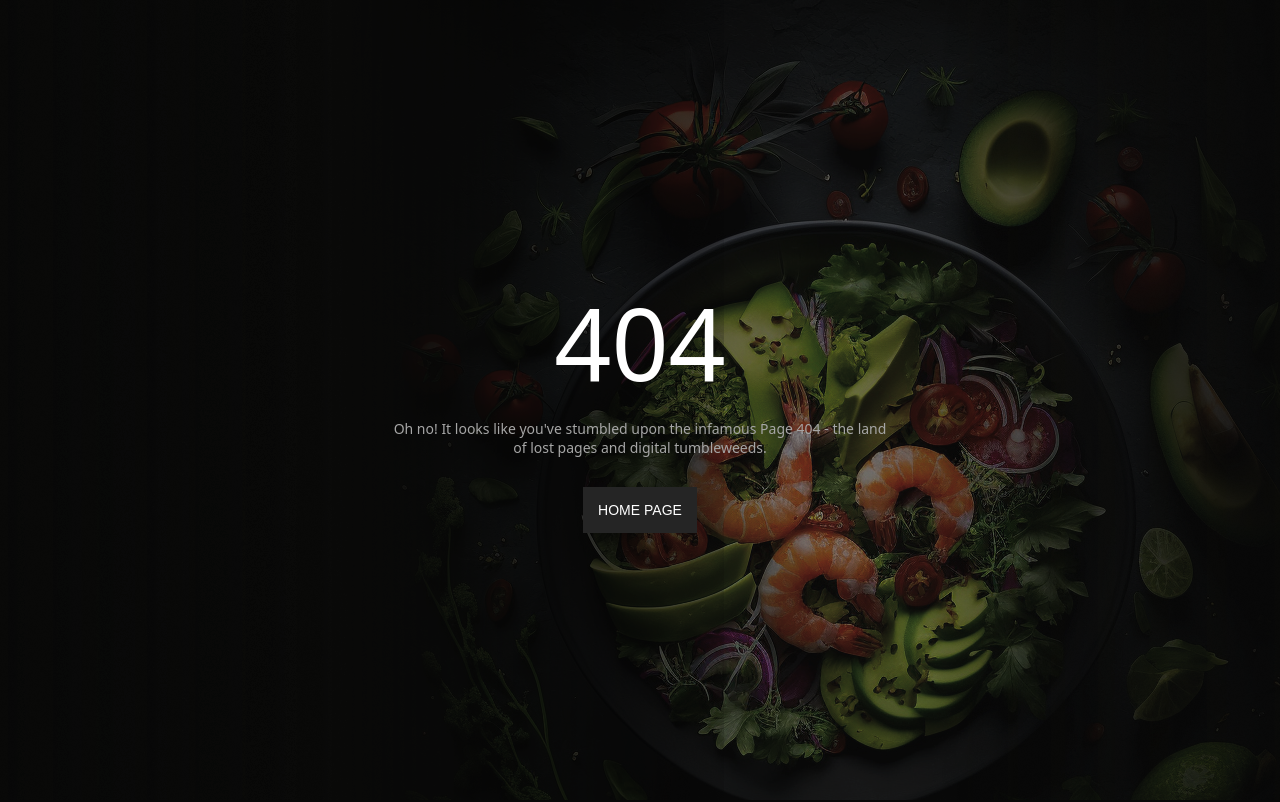
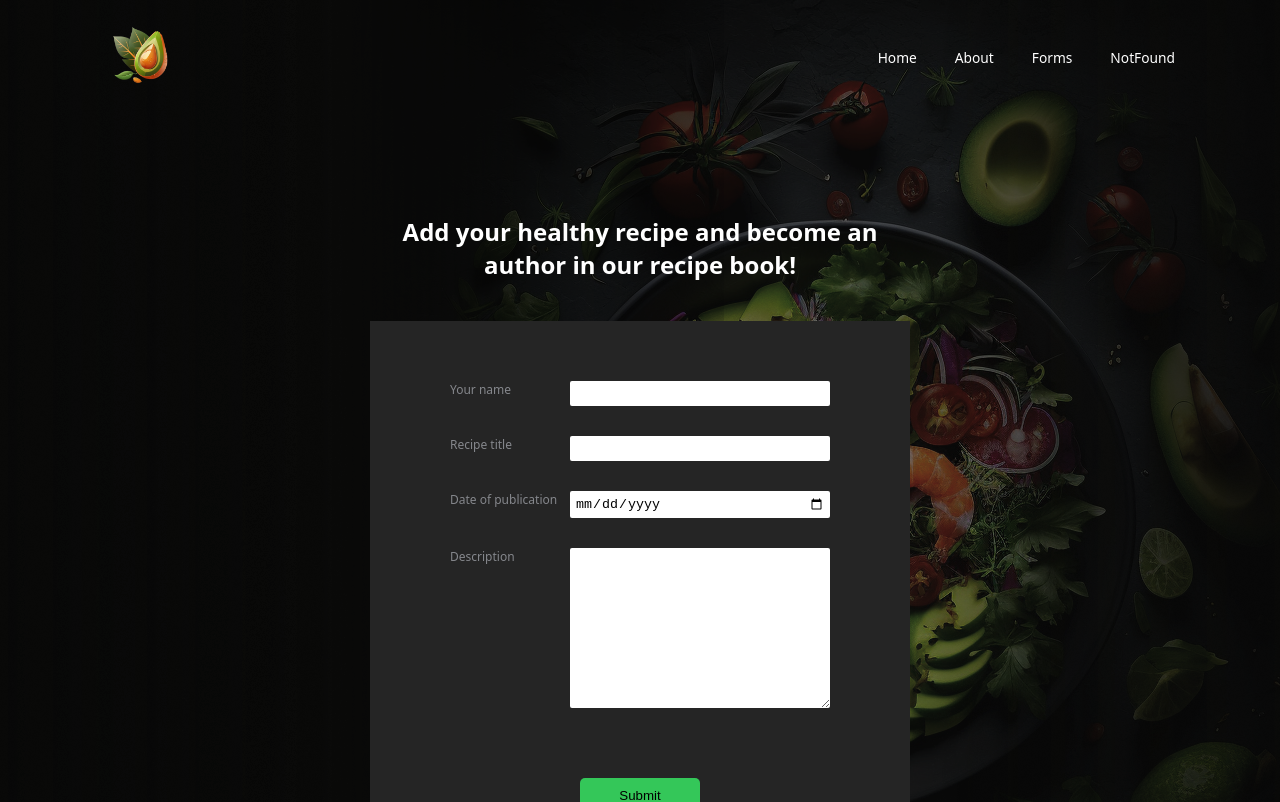
Before and after one commit to emoxowa/react-rs-school, a React (Vite) app: page /forms in a window 1280 px wide. Before the commit this address had no page. Shown: the top 802 px of the page. Built offline with nearby package versions, Linux system fonts and the light colour scheme.

Commit message:
feat: add form layout

```diff
--- a/src/App.css
+++ b/src/App.css
@@ -4,39 +4,3 @@
   padding: 0 2rem;
   text-align: center;
 }
-
-.logo {
-  height: 6em;
-  padding: 1.5em;
-  will-change: filter;
-  transition: filter 300ms;
-}
-.logo:hover {
-  filter: drop-shadow(0 0 2em #646cffaa);
-}
-.logo.react:hover {
-  filter: drop-shadow(0 0 2em #61dafbaa);
-}
-
-@keyframes logo-spin {
-  from {
-    transform: rotate(0deg);
-  }
-  to {
-    transform: rotate(360deg);
-  }
-}
-
-@media (prefers-reduced-motion: no-preference) {
-  a:nth-of-type(2) .logo {
-    animation: logo-spin infinite 20s linear;
-  }
-}
-
-.card {
-  padding: 2em;
-}
-
-.read-the-docs {
-  color: #888;
-}
--- a/src/App.tsx
+++ b/src/App.tsx
@@ -5,6 +5,7 @@ import About from './pages/About/About';
 import NotFound from './pages/NotFound/NotFound';
 import Header from './components/Header/Header';
 import Footer from './components/Footer/Footer';
+import Forms from './pages/Forms/Forms';
 
 function App(): JSX.Element {
   return (
@@ -32,6 +33,16 @@ function App(): JSX.Element {
               </>
             }
           />
+          <Route
+            path="forms"
+            element={
+              <>
+                <Header />
+                <Forms />
+                <Footer />
+              </>
+            }
+          />
 
           <Route path="*" element={<NotFound />} />
         </Routes>
--- a/src/components/Card/Card.module.css
+++ b/src/components/Card/Card.module.css
@@ -44,7 +44,7 @@
 .card__footer {
   display: flex;
   align-items: center;
-  justify-content: start;
+  justify-content: space-between;
   gap: 14px;
 }
 
@@ -55,3 +55,15 @@
   border: none;
   cursor: pointer;
 }
+
+.card__rating-container {
+  display: flex;
+  align-items: center;
+  justify-content: center;
+  gap: 14px;
+}
+
+.card__date {
+  min-width: 100px;
+  height: 20px;
+}
--- a/src/components/Card/Card.tsx
+++ b/src/components/Card/Card.tsx
@@ -1,32 +1,27 @@
-import React, { Component } from 'react';
 import styles from './Card.module.css';
-import image1 from '../../assets/image1.png';
 import like from '../../assets/like.svg';
+import { CardProps } from '../../types';
 
-class Card extends Component {
-  render(): JSX.Element {
+function Card({ src, title, userName, description, date }: CardProps): JSX.Element {
   return (
     <div className={styles.card}>
-        <img className={styles['card__image']} src={image1} alt="Featured meal image" />
+      <img className={styles['card__image']} src={src} alt="Featured meal image" />
       <div className={styles['card__content']}>
-          <h3 className={styles['card__title']}>Featured Meal</h3>
-          <h4 className={styles['card__subtitle']}>Served with french fries + drink</h4>
-          <p className={styles['card__description']}>
-            Choice of: Coke, Fanta, Sprite, Upgrade to large fries, Add whopper patty, Add Tender
-            crisp patty and more...
-          </p>
+        <h3 className={styles['card__title']}>{title}</h3>
+        <h4 className={styles['card__subtitle']}>{`author: ${userName}`}</h4>
+        <p className={styles['card__description']}>{description}</p>
         <div className={styles['card__footer']}>
-            <div>
+          <div className={styles['card__rating-container']}>
             <button className={styles['card__button']}>
               <img className={styles['card__icon']} src={like} alt="like" />
             </button>
+            <p className="rating__number">12</p>
           </div>
-            <p className="rating__number">12</p>
+          <div className={styles['card__date']}>{date}</div>
         </div>
       </div>
     </div>
   );
 }
-}
 
 export default Card;
--- /dev/null
+++ b/src/components/Form/form.module.css
@@ -0,0 +1,50 @@
+.form {
+  box-sizing: content-box;
+  max-width: 400px;
+  margin: 40px auto 100px;
+  padding: 50px 70px;
+  background-color: var(--color-secondary-bg);
+}
+
+.form__input-group {
+  display: grid;
+  grid-template-columns: 120px 1fr;
+  margin-bottom: 10px;
+  padding: 10px;
+}
+
+.form__label {
+  text-align: start;
+  font-size: 12px;
+  color: var(--color-secondary-txt);
+}
+
+.form__input {
+  outline: none;
+  border-radius: 2px;
+  padding: 5px;
+  border: 2px solid var(---color-primary-txt);
+}
+
+.form__input:focus {
+  border: 2px solid var(--color-primary);
+}
+
+.form__button {
+  padding: 10px;
+  width: 100px;
+  border-radius: 5px;
+  border: none;
+  cursor: pointer;
+  background-color: var(--color-primary);
+  margin-top: 50px;
+}
+
+.form__button:hover {
+  opacity: 0.8;
+}
+
+.form__message {
+  margin: 30px;
+  font-size: 12px;
+}
--- /dev/null
+++ b/src/components/Form/form.tsx
@@ -0,0 +1,122 @@
+import React, { Component } from 'react';
+import styles from './form.module.css';
+import { CardInfo, FormProps, FormState } from '../../types';
+
+class Form extends Component<FormProps, FormState, CardInfo> {
+  inputsRefs: {
+    nameInput: React.RefObject<HTMLInputElement>;
+    recipeTitleInput: React.RefObject<HTMLInputElement>;
+    dateInput: React.RefObject<HTMLInputElement>;
+    descriptionTextArea: React.RefObject<HTMLTextAreaElement>;
+  };
+
+  constructor(props: FormProps) {
+    super(props);
+    this.inputsRefs = {
+      nameInput: React.createRef<HTMLInputElement>(),
+      recipeTitleInput: React.createRef<HTMLInputElement>(),
+      dateInput: React.createRef<HTMLInputElement>(),
+      descriptionTextArea: React.createRef<HTMLTextAreaElement>(),
+    };
+    this.state = {
+      submitMessage: '',
+    };
+  }
+
+  handleSubmit = (event: React.FormEvent<HTMLFormElement>): void => {
+    event.preventDefault();
+    const { nameInput, recipeTitleInput, dateInput, descriptionTextArea } = this.inputsRefs;
+    const cardInfo = this.collectStateInfo();
+    const { setCardsInfo } = this.props;
+    if (
+      nameInput?.current &&
+      recipeTitleInput?.current &&
+      dateInput?.current &&
+      descriptionTextArea?.current
+    ) {
+      const submitMessage = `Thank you, ${nameInput.current.value}! Your submission has been successfully submitted to the submission submitter. It's time to submit to the fact that you're a submission superstar!`;
+      try {
+        setCardsInfo(cardInfo);
+        this.setState({ submitMessage });
+        event.currentTarget.reset();
+      } catch (error) {
+        console.error('Failed to update state:', error);
+      }
+    }
+  };
+
+  collectStateInfo = () => {
+    const cardInfo = {
+      userName: this.inputsRefs.nameInput.current?.value || '',
+      recipeTitle: this.inputsRefs.recipeTitleInput.current?.value || '',
+      date: this.inputsRefs.dateInput.current?.value || '',
+      description: this.inputsRefs.descriptionTextArea.current?.value || '',
+    };
+    return cardInfo;
+  };
+
+  render(): JSX.Element {
+    return (
+      <form className={styles.form} onSubmit={this.handleSubmit}>
+        <div className={styles['form__input-group']}>
+          <label htmlFor="nameInput" className={styles.form__label}>
+            Your name
+          </label>
+          <input
+            id="nameInput"
+            type="text"
+            className={styles.form__input}
+            ref={this.inputsRefs.nameInput}
+            required
+          />
+        </div>
+
+        <div className={styles['form__input-group']}>
+          <label htmlFor="recipe-title" className={styles.form__label}>
+            Recipe title
+          </label>
+          <input
+            id="recipe-title"
+            type="text"
+            className={styles.form__input}
+            ref={this.inputsRefs.recipeTitleInput}
+            required
+          />
+        </div>
+
+        <div className={styles['form__input-group']}>
+          <label htmlFor="date" className={styles.form__label}>
+            Date of publication
+          </label>
+          <input
+            id="date"
+            type="date"
+            className={styles.form__input}
+            ref={this.inputsRefs.dateInput}
+            required
+          />
+        </div>
+
+        <div className={styles['form__input-group']}>
+          <label htmlFor="description" className={styles.form__label}>
+            Description
+          </label>
+          <textarea
+            id="description"
+            className={styles.form__input}
+            ref={this.inputsRefs.descriptionTextArea}
+            rows={10}
+            required
+          />
+        </div>
+
+        <button type="submit" className={styles.form__button}>
+          Submit
+        </button>
+        <div className={styles.form__message}>{this.state.submitMessage}</div>
+      </form>
+    );
+  }
+}
+
+export default Form;
--- a/src/components/Header/Header.tsx
+++ b/src/components/Header/Header.tsx
@@ -19,6 +19,9 @@ class Header extends Component {
               <Link to="about">About</Link>
             </li>
             <li className={styles['navigation__item']}>
+              <Link to="forms">Forms</Link>
+            </li>
+            <li className={styles['navigation__item']}>
               <Link to="contacts">NotFound</Link>
             </li>
           </ul>
--- /dev/null
+++ b/src/pages/Forms/Forms.module.css
@@ -0,0 +1,25 @@
+.wrapper {
+  max-width: 1110px;
+  margin: 0 auto;
+  padding: 100px;
+}
+
+.forms__title {
+  max-width: 500px;
+  margin: 0 auto;
+}
+
+.cards {
+  display: grid;
+  grid-template-columns: repeat(auto-fit, minmax(350px, 350px));
+  gap: 30px;
+  margin: 0 auto;
+  justify-content: center;
+  justify-items: center;
+  max-width: 1110px;
+  padding: 0;
+}
+
+/* * {
+  border: 1px solid red;
+} */
--- /dev/null
+++ b/src/pages/Forms/Forms.tsx
@@ -0,0 +1,37 @@
+import { useState } from 'react';
+import Form from '../../components/Form/form';
+import styles from './Forms.module.css';
+import { CardInfo } from '../../types';
+import Card from '../../components/Card/Card';
+
+function Forms() {
+  const [cards, setCards] = useState<CardInfo[]>([]);
+
+  const addCard = (cardInfo: CardInfo): void => {
+    setCards((prevCards) => [...prevCards, cardInfo]);
+  };
+
+  return (
+    <main className={styles.main}>
+      <section className={styles.wrapper}>
+        <h1 className={styles.forms__title}>
+          Add your healthy recipe and become an author in our recipe book!
+        </h1>
+        <Form setCardsInfo={addCard} />
+        <ul className={styles.cards}>
+          {cards.map((card, index) => (
+            <Card
+              key={index}
+              userName={card.userName}
+              title={card.recipeTitle}
+              date={card.date}
+              description={card.description}
+            />
+          ))}
+        </ul>
+      </section>
+    </main>
+  );
+}
+
+export default Forms;
--- /dev/null
+++ b/src/types.ts
@@ -0,0 +1,24 @@
+export interface CardInfo {
+  userName?: string;
+  recipeTitle?: string;
+  date?: string;
+  description?: string;
+}
+
+export interface FormState {
+  submitMessage: string;
+}
+
+export interface CardProps {
+  src?: string;
+  title?: string;
+  userName?: string;
+  description?: string;
+  rating?: number;
+  date?: string;
+}
+
+// eslint-disable-next-line @typescript-eslint/no-empty-interface
+export interface FormProps {
+  setCardsInfo: (cardInfo: CardInfo) => void;
+}
```
Lines whose indentation alone changed are shown as unchanged.
